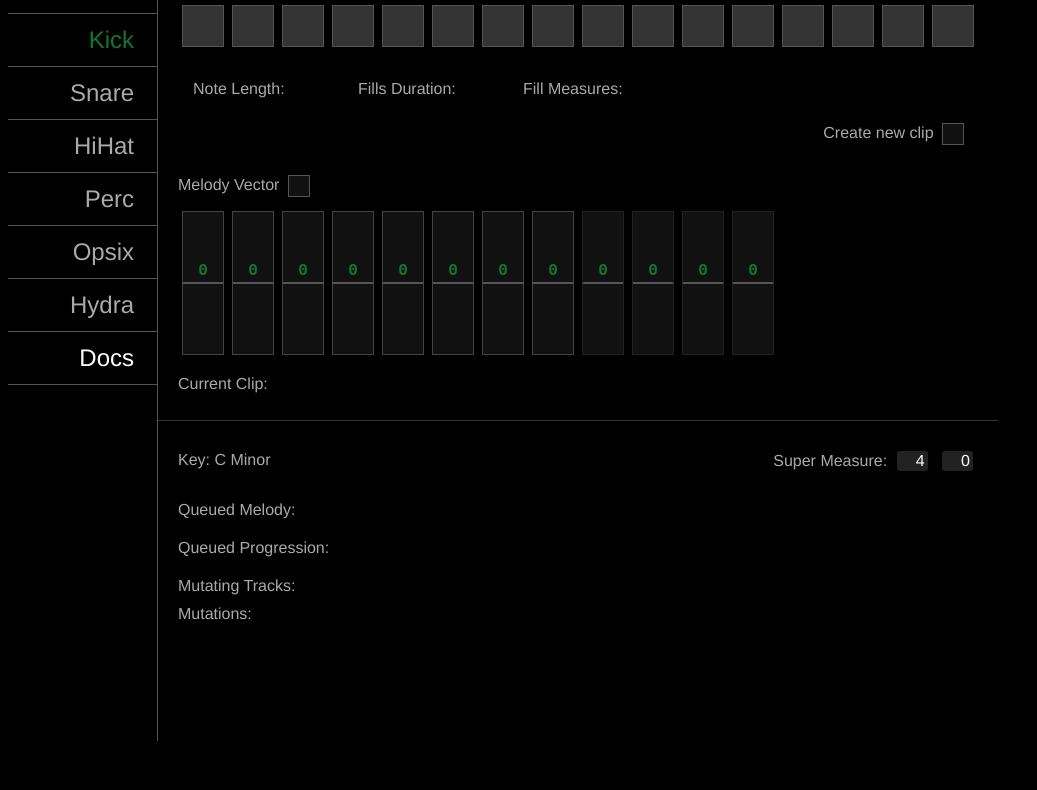
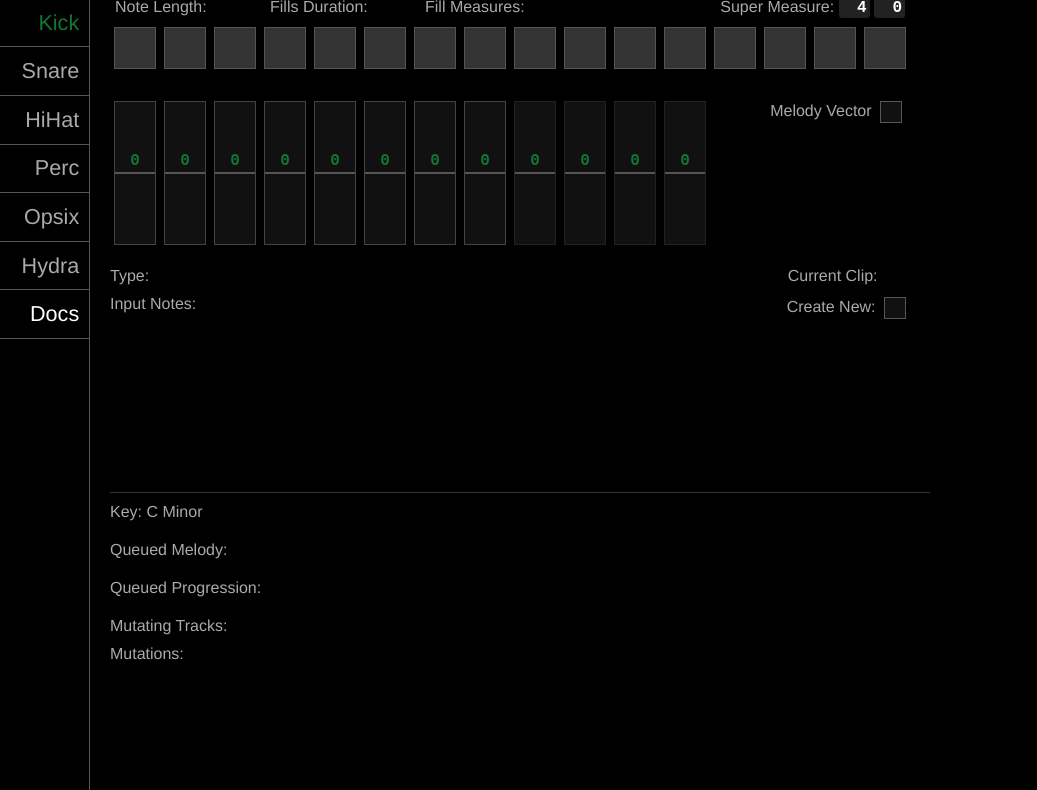
Before and after one commit to tablesandwaves/tblswvs.app, a website with bundled scripts: page app/view/index.html in a window 1280 px wide. Shown: the part 67-857 px from the top of the page, without its empty margins (0-1037 px from the left). Before the commit the page ends 808 px from the top, so only its background shows below. Built offline with nearby package versions, Linux system fonts and the light colour scheme.

Commit message:
Give the UI a little love

```diff
--- a/app/model/ableton/track.ts
+++ b/app/model/ableton/track.ts
@@ -230,7 +230,7 @@ export class AbletonTrack {
       this.fillMeasures.reduce((fillMeasures, measure, i) => {
         if (measure == 1) fillMeasures.push(i + 1);
         return fillMeasures;
-      }, []).join(", ")
+      }, []).join(" ")
     );
   }
 
@@ -243,7 +243,7 @@ export class AbletonTrack {
   setGuiMelody() {
     this.daw.sequencer.gui.webContents.send(
       "update-track-notes",
-      this.algorithm + " " +
+      this.algorithm + " melody",
       this.inputMelody.flatMap(n => `${n.note}${n.octave}`).join(" ")
     );
   }
@@ -252,6 +252,7 @@ export class AbletonTrack {
   setGuiChordProgression() {
     this.daw.sequencer.gui.webContents.send(
       "update-track-notes",
+      "chords",
       this.daw.sequencer.queuedChordProgression.flatMap(chordNotes => {
         let chord = chordNotes.map(n => n.note + n.octave).join("-");
         let namedChord = detect(chordNotes.map(n => n.note))[0];
--- a/app/view/css/styles.css
+++ b/app/view/css/styles.css
@@ -4,6 +4,7 @@ body {
   tab-size: 2;
   background-color: black;
   color: #aaa;
+  margin: 0;
 }
 
 
@@ -16,7 +17,7 @@ div.wrapper, ul.wrapper {
 div.nav {
   position: absolute;
   top: 0;
-  width: 150px;
+  width: 90px;
 }
 
 
@@ -24,12 +25,12 @@ div.nav ul {
   margin: 3em 0 0 0;
   padding-left: 0;
   list-style: none;
-  font-size: 1.5em;
+  font-size: 1.35em;
 }
 
 
 div.nav ul li {
-  padding: .5em 1em;
+  padding: .5em .5em;
   border-bottom: 1px solid #555;
   text-align: right;
 }
@@ -56,17 +57,24 @@ div.nav ul li#docs.active {
 }
 
 
-div#main, div#documentation {
+div#main {
   position: absolute;
   top: 0;
-  left: 150px;
+  left: 90px;
   width: 810px;
-  padding-left: 10px;
   min-height: 800px;
   border-left: 1px solid #555;
   margin-left: -1px;
+  display: block;
+}
 
+
+div#app, div#documentation {
+  position: relative;
+  float: left;
   display: block;
+  margin: auto 10px;
+  min-height: 800px;
 }
 
 
@@ -82,15 +90,26 @@ h1 {
 }
 
 
+h2 {
+  margin-top: 0;
+  padding-left: 10px;
+  font-size: 1.25em;
+}
+
+
 div#track,
 div#note-length,
 div#sequencer-steps,
-div#sequencer-fills,
+div#sequencer-fills {
+  width: 800px;
+  margin: auto 10px;
+}
+
+
 div#melody,
 div#chord-progression,
 div#evolution {
   width: 800px;
-  margin: auto 10px;
 }
 
 
@@ -106,30 +125,22 @@ div#global-params {
   left:0;
   height: 300px;
   width: 820px;
-  padding: 10px;
-
+  margin: auto 10px;
+  padding: 0;
   border-top: 1px solid #333;
 }
 
 
-div#create-clip,
-div#measure {
-  width: 300px;
-  margin: 10px;
+div#clip {
+  width: 240px;
+  float: right;
+  text-align: right;
 }
 
 
 div#track-notes,
 div#current-scale {
-  width: 460px;
-  margin: 10px;
-}
-
-
-div#measure,
-div#create-clip {
-  float: right;
-  text-align: right;
+  width: 520px;
 }
 
 
@@ -202,7 +213,8 @@ div#sequencer-fills div span {
 }
 
 
-div#note-length ul {
+div#note-length ul,
+div#track-notes ul {
   padding: 0;
   margin: 0 0 1em 0;
 }
@@ -213,17 +225,42 @@ div#note-length ul li {
   position: relative;
   float: left;
   width: 150px;
-  margin-left: 15px;
+  margin-left: 5px;
   padding: 5px 0;
 }
 
 
-div#note-length ul li:last-child {
-  width: 455px;
+div#note-length ul li#fills {
+  width: 280px;
 }
 
 
-div#note-length ul li span {
+div#note-length ul li#measure {
+  width: 200px;
+  margin: auto 5px auto 0;
+  text-align: right;
+}
+
+
+li#measure .parameter {
+  display: inline-block;
+  width: 25px;
+  padding: 1px 3px;
+  border-radius: 3px;
+  background-color: #222;
+  color: #fff;
+}
+
+
+div#track-notes ul li {
+  list-style: none;
+  padding: 0;
+  margin: 0 0 5px 0;
+}
+
+
+div#note-length ul li span,
+div#track-notes p span {
   display: inline-block;
   font-family: 'Courier New', Courier, monospace;
   color: #117733;
@@ -231,19 +268,8 @@ div#note-length ul li span {
 }
 
 
-div#global-params .parameter {
-  display: inline-block;
-  width: 25px;
-  margin: auto 5px;
-  padding: 1px 3px;
-  border-radius: 3px;
-  background-color: #222;
-  color: #fff;
-}
-
-
-div#track div#create-clip span,
-div#melodic-vector p span {
+div#track div#clip span,
+div#melodic-vector div#melodic-vector-active span {
   display: inline-block;
   vertical-align: middle;
   width: 20px;
@@ -253,9 +279,15 @@ div#melodic-vector p span {
   background-color: #111;
 }
 
-div#track div#create-clip span.on,
-div#melodic-vector p span.on {
+div#track div#clip span.on,
+div#melodic-vector div#melodic-vector-active span.on {
   background-color: #117733;
+}
+
+
+div#clip p#current-clip span {
+  border: none;
+  background-color: #000;
 }
 
 
@@ -280,7 +312,7 @@ div#documentation ul#page-list li.active {
 
 
 div#documentation div#grid {
-  width: 782px;
+  width: 656px;
   margin: .75em auto;
   padding: 24px;
   border: 1px solid #ccc;
@@ -303,9 +335,9 @@ div#documentation div#grid div.row:last-child {
 div#documentation div#grid div.row div.button {
   position: relative;
   float: left;
-  width: 30px;
-  height: 30px;
-  margin-right: 18px;
+  width: 24px;
+  height: 24px;
+  margin-right: 16px;
   border: 1px solid #ccc;
   border-radius: 4px;
 }
@@ -342,7 +374,7 @@ div#documentation div#page-overview {
 
 
 div#melodic-vector {
-  height: 200px;
+  height: 160px;
   width: 800px;
 }
 
@@ -353,6 +385,17 @@ div#melodic-vector div {
   margin: 4px;
   background-color: #111;  /* dark gray: background color for inactive step */
   border: 1px solid #222;  /* medium gray: border color for active step */
+}
+
+
+div#melodic-vector div#melodic-vector-active {
+  height: 200px;
+  width: 180px;
+  position: relative;
+  float: right;
+  border: none;
+  background-color: #000;
+  text-align: right;
 }
 
 
--- a/app/view/index.html
+++ b/app/view/index.html
@@ -24,6 +24,19 @@
 <div id="main">
   <h1>tblswvs</h1>
 
+  <div id="app">
+    <div id="note-length" class="wrapper">
+      <ul>
+        <li>Note Length: <span class="notes"></span></li>
+        <li>Fills Duration: <span class="fills"></span></li>
+        <li id="fills">Fill Measures: <span class="fill-measures"></span></li>
+        <li id="measure">
+          Super Measure:
+          <span class="parameter" id="super-measure">4</span>
+          <span class="parameter" id="current-beat">0</span>
+        </li>
+      </ul>
+    </div>
     <div id="sequencer-steps" class="wrapper">
       <div class="active wrapper step-0"><span></span></div>
       <div class="active wrapper step-1"><span></span></div>
@@ -60,23 +73,9 @@
       <div class="active wrapper step-14"><span></span></div>
       <div class="active wrapper step-15"><span></span></div>
     </div>
-  <div id="note-length" class="wrapper">
-    <ul>
-      <li>Note Length: <span class="notes"></span></li>
-      <li>Fills Duration: <span class="fills"></span></li>
-      <li>Fill Measures: <span class="fill-measures"></span></li>
-    </ul>
-  </div>
-
     <div id="track" class="wrapper">
-    <div id="create-clip" class="wrapper">
-      <p>Create new clip <span></span></p>
-    </div>
-    <div id="track-notes" class="wrapper">
-      <p></p>
-    </div>
       <div id="melodic-vector" class="wrapper">
-      <p>Melody Vector <span></span></p>
+        <div id="melodic-vector-active">Melody Vector <span></span></div>
         <div class="active vector-step wrapper"><span class="shift0"></span><span class="shift-value">0</span></div>
         <div class="active vector-step wrapper"><span class="shift0"></span><span class="shift-value">0</span></div>
         <div class="active vector-step wrapper"><span class="shift0"></span><span class="shift-value">0</span></div>
@@ -90,19 +89,16 @@
         <div class="vector-step wrapper"><span class="shift0"></span><span class="shift-value">0</span></div>
         <div class="vector-step wrapper"><span class="shift0"></span><span class="shift-value">0</span></div>
       </div>
-    <div id="current-clip" class="wrapper">
-      <p>Current Clip: <span></span></p>
+      <div id="clip" class="wrapper">
+        <p id="current-clip">Current Clip: <span></span></p>
+        <p id="create-clip">Create New: <span></span></p>
+      </div>
+      <div id="track-notes" class="wrapper">
+        <p>Type: <span id="note-type"></span></p>
+        <p>Input Notes: <br> <span id="input-notes"></span></p>
       </div>
     </div>
-
     <div id="global-params" class="wrapper">
-    <div id="measure" class="wrapper">
-      <p>
-        <span class="label">Super Measure:</span>
-        <span class="parameter" id="super-measure">4</span>
-        <span class="parameter" id="current-beat">0</span>
-      </p>
-    </div>
       <div id="current-scale" class="wrapper">
         <p>Key: <span>C Minor</span></p>
       </div>
@@ -120,7 +116,7 @@
   </div>
 
   <div id="documentation">
-  <h2>tblswvs grid page documentation</h2>
+    <h2>grid page documentation</h2>
     <ul id="page-list" class="wrapper">
       <li>Rhythm</li>
       <li>Probabilities</li>
@@ -135,6 +131,7 @@
     <div class="wrapper" id="grid"></div>
     <div class="wrapper" id="button-details"></div>
   </div>
+</div>
 
 <script src="./js/ui.js"></script>
 </body>
--- a/app/view/js/ui.ts
+++ b/app/view/js/ui.ts
@@ -33,13 +33,16 @@ window.parameters.activateTrackNav((event: any, trackName: string) => {
 window.parameters.updateScale((event: any, name: string) => updateText("#current-scale span", name));
 window.parameters.updateQueuedMelody((event: any, melody: string) => updateText("#melody p span", melody));
 window.parameters.updateQueuedProgression((event: any, progression: string) => updateText("#chord-progression p span", progression));
-window.parameters.updateTrackNotes((event: any, notes: string) => updateText("#track-notes p", notes));
+window.parameters.updateTrackNotes((event: any, type: string, notes: string) => {
+  updateText("#note-type", type);
+  updateText("#input-notes", notes);
+});
 window.parameters.updateNoteLength((event: any, noteLength: string) => updateText("#note-length span.notes", noteLength));
 window.parameters.updateFillsDuration((event: any, fillsDuration: string) => updateText("#note-length span.fills", fillsDuration));
 window.parameters.updateFillMeasures((event: any, fillMeasures: string) => updateText("#note-length span.fill-measures", fillMeasures));
 window.parameters.updateSuperMeasure((event: any, superMeasure: string) => updateText("#super-measure", superMeasure));
 window.parameters.toggleCreateClip((event: any, state: boolean) => toggleIndicator("#create-clip span", state));
-window.parameters.updateActiveClip((event: any, clipIndex: string) => updateText("#current-clip p span", clipIndex));
+window.parameters.updateActiveClip((event: any, clipIndex: string) => updateText("p#current-clip span", clipIndex));
 window.parameters.updateMutations((event: any, trackNames: string, mutations: string) => {
   updateText("#mutating-tracks span", trackNames);
   updateText("#mutations span", mutations);
@@ -57,7 +60,7 @@ window.parameters.updateMelodyVector((event: any, vector: number[], activeLength
     vectorStep.querySelector("span:last-child").textContent = `${vector[i]}`;
   });
 
-  document.querySelector("#melodic-vector p span").className = active ? "on" : "";
+  document.querySelector("#melodic-vector-active span").className = active ? "on" : "";
 });
 
 
@@ -103,11 +106,11 @@ const updateTransport = (currentStep: number) => {
 const toggleDocumentation = () => {
   const showingDocs = document.getElementById("documentation").style.display == "block";
   if (showingDocs) {
-    document.getElementById("main").style.display = "block";
+    document.getElementById("app").style.display = "block";
     document.getElementById("documentation").style.display = "none";
     document.getElementById("docs").classList.remove("active");
   } else {
-    document.getElementById("main").style.display = "none";
+    document.getElementById("app").style.display = "none";
     document.getElementById("documentation").style.display = "block";
     document.getElementById("docs").classList.add("active");
   }
```
Also changed, not shown: config/tracks.yml (+7 -0 lines). Lines whose indentation alone changed are shown as unchanged.
